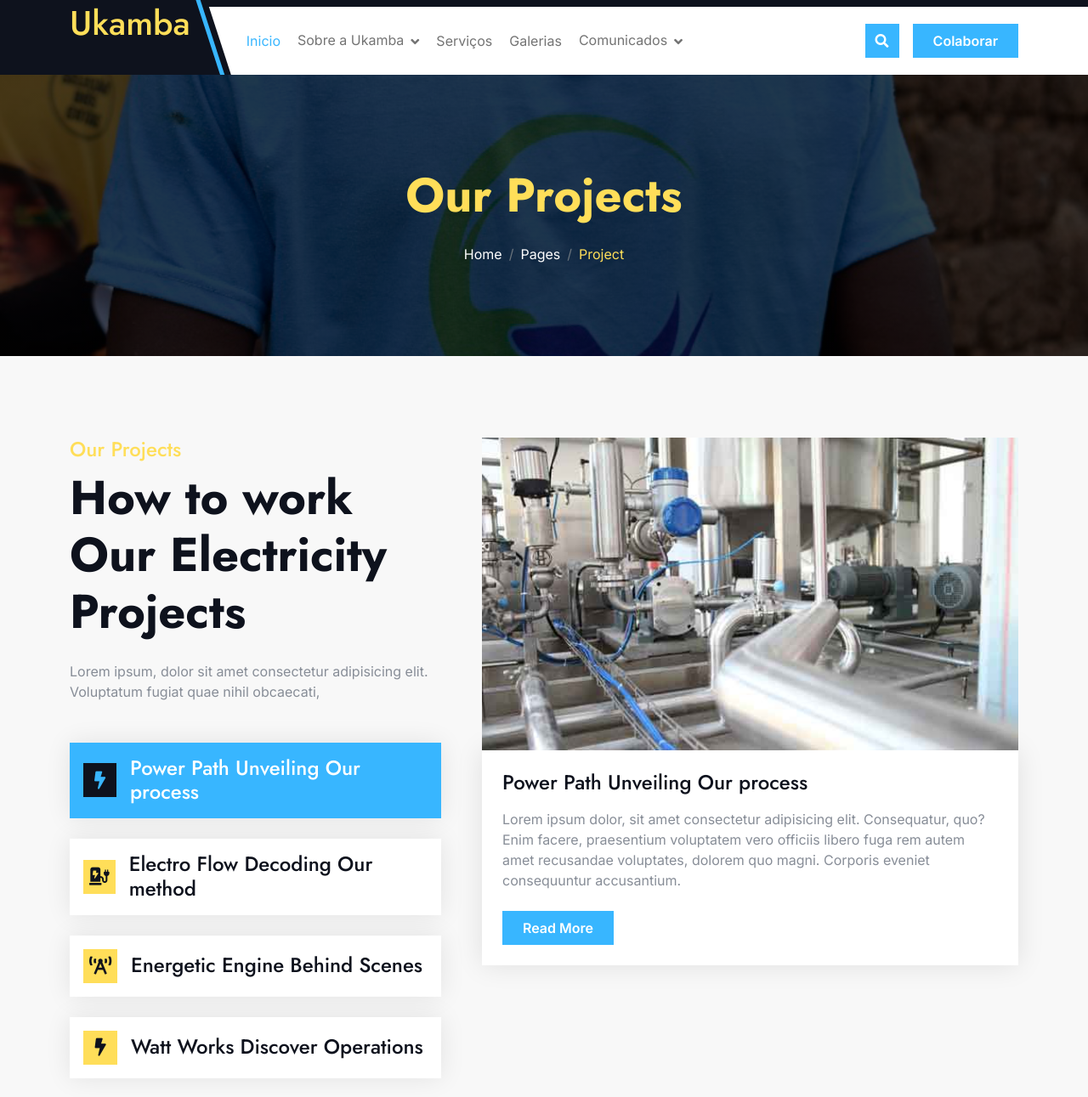
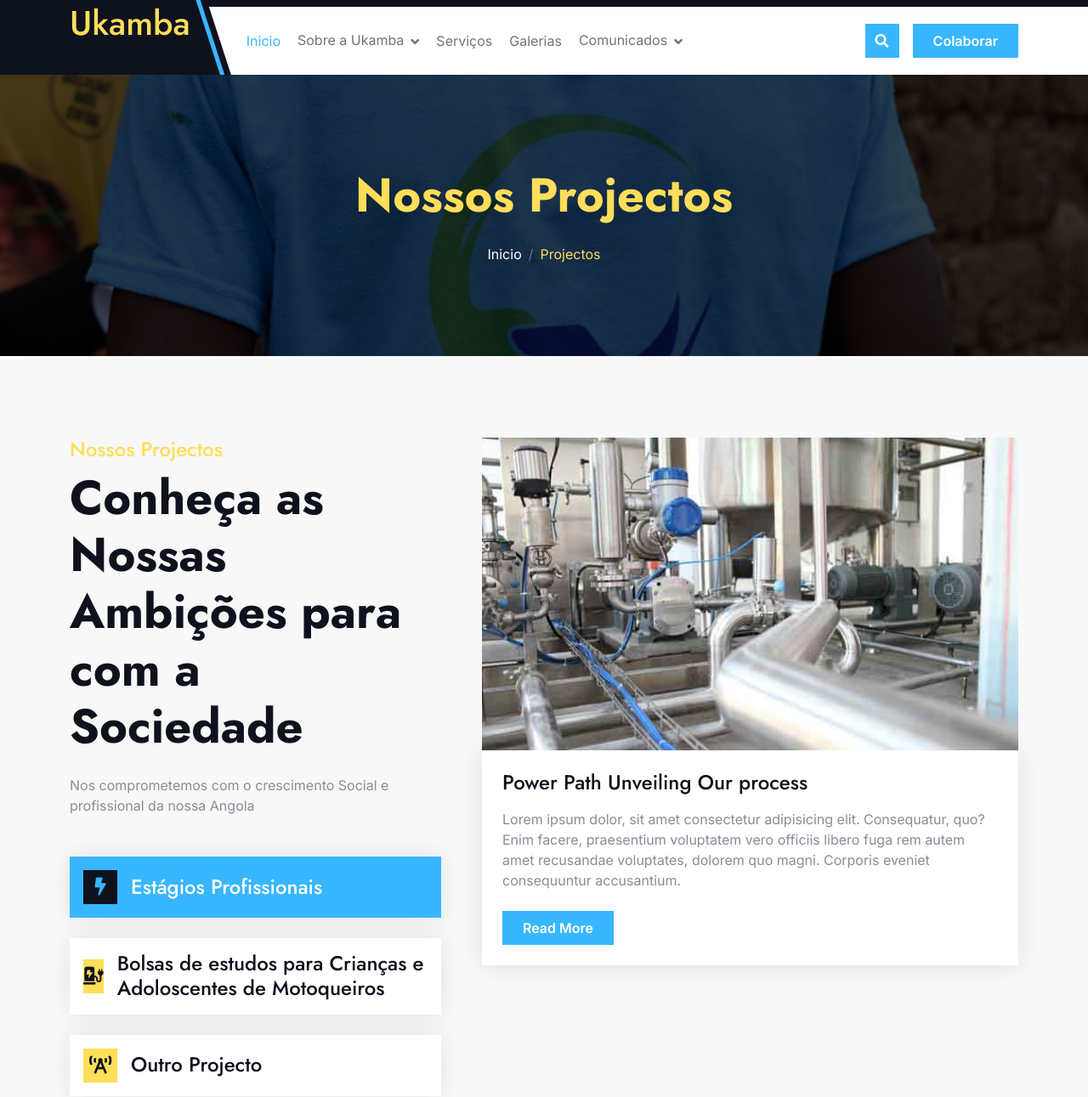
Before and after one commit to Irineu-Vilola/ukamba_website, a plain HTML site: page project.html in a window 1280 px wide. Shown: the part 37-1328 px from the top of the page at 85% size. Drawn offline with nearby package versions, Linux system fonts and the light colour scheme; a web font is replaced by a local one.

Commit message:
traduzindo as partes

```diff
--- a/project.html
+++ b/project.html
@@ -157,11 +157,10 @@
         <!-- Header Start -->
         <div class="container-fluid bg-breadcrumb">
             <div class="container text-center py-5" style="max-width: 900px;">
-                <h4 class="text-primary display-4 mb-4 wow fadeInDown" data-wow-delay="0.1s">Our Projects</h4>
+                <h4 class="text-primary display-4 mb-4 wow fadeInDown" data-wow-delay="0.1s">Nossos Projectos</h4>
                 <ol class="breadcrumb d-flex justify-content-center mb-0 wow fadeInDown" data-wow-delay="0.3s">
-                    <li class="breadcrumb-item"><a href="index.html">Home</a></li>
-                    <li class="breadcrumb-item"><a href="#">Pages</a></li>
-                    <li class="breadcrumb-item active text-primary">Project</li>
+                    <li class="breadcrumb-item"><a href="index.html">Inicio</a></li>
+                    <li class="breadcrumb-item active text-primary">Projectos</li>
                 </ol>
             </div>
         </div>
@@ -174,28 +173,28 @@
                 <div class="row g-5">
                     <div class="col-lg-5 wow fadeInLeft" data-wow-delay="0.2s">
                         <div>
-                            <h4 class="text-primary">Our Projects</h4>
-                            <h1 class="display-4 mb-4">How to work Our Electricity Projects</h1>
-                            <p class="mb-5">Lorem ipsum, dolor sit amet consectetur adipisicing elit. Voluptatum fugiat quae nihil obcaecati,</p>
+                            <h4 class="text-primary">Nossos Projectos</h4>
+                            <h1 class="display-4 mb-4">Conheça as Nossas Ambições para com a Sociedade</h1>
+                            <p class="mb-5">Nos comprometemos com o crescimento Social e profissional da nossa Angola</p>
                             <ul class="nav">
                                 <li class="nav-item bg-white mb-4 w-100">
                                     <a class="d-flex align-items-center h4 mb-0 p-3 active" data-bs-toggle="pill" href="#ProjectsTab-1">
-                                        <div class="projects-icon btn-md-square bg-primary text-white me-3"><span class="fas fa-bolt small"></span></div><span>Power Path Unveiling Our process</span>
+                                        <div class="projects-icon btn-md-square bg-primary text-white me-3"><span class="fas fa-bolt small"></span></div><span>Estágios Profissionais</span>
                                     </a>
                                 </li>
                                 <li class="nav-item bg-white mb-4 w-100">
                                     <a class="d-flex align-items-center h4 mb-0 p-3" data-bs-toggle="pill" href="#ProjectsTab-2">
-                                        <div class="projects-icon btn-md-square bg-primary text-white me-3"><span class="fas fa-charging-station small"></span></div><span>Electro Flow Decoding Our method</span>
+                                        <div class="projects-icon btn-md-square bg-primary text-white me-3"><span class="fas fa-charging-station small"></span></div><span>Bolsas de estudos para Crianças e Adoloscentes de Motoqueiros</span>
                                     </a>
                                 </li>
                                 <li class="nav-item bg-white mb-4 w-100">
                                     <a class="d-flex align-items-center h4 mb-0 p-3" data-bs-toggle="pill" href="#ProjectsTab-3">
-                                        <div class="projects-icon btn-md-square bg-primary text-white me-3"><span class="fas fa-broadcast-tower small"></span></div><span>Energetic Engine Behind Scenes</span>
+                                        <div class="projects-icon btn-md-square bg-primary text-white me-3"><span class="fas fa-broadcast-tower small"></span></div><span>Outro Projecto</span>
                                     </a>
                                 </li>
                                 <li class="nav-item bg-white mb-4 w-100">
                                     <a class="d-flex align-items-center h4 mb-0 p-3" data-bs-toggle="pill" href="#ProjectsTab-4">
-                                        <div class="projects-icon btn-md-square bg-primary text-white me-3"><span class="fas fa-bolt small"></span></div><span>Watt Works Discover Operations</span>
+                                        <div class="projects-icon btn-md-square bg-primary text-white me-3"><span class="fas fa-bolt small"></span></div><span>Outro Projecto</span>
                                     </a>
                                 </li>
                             </ul>
```
